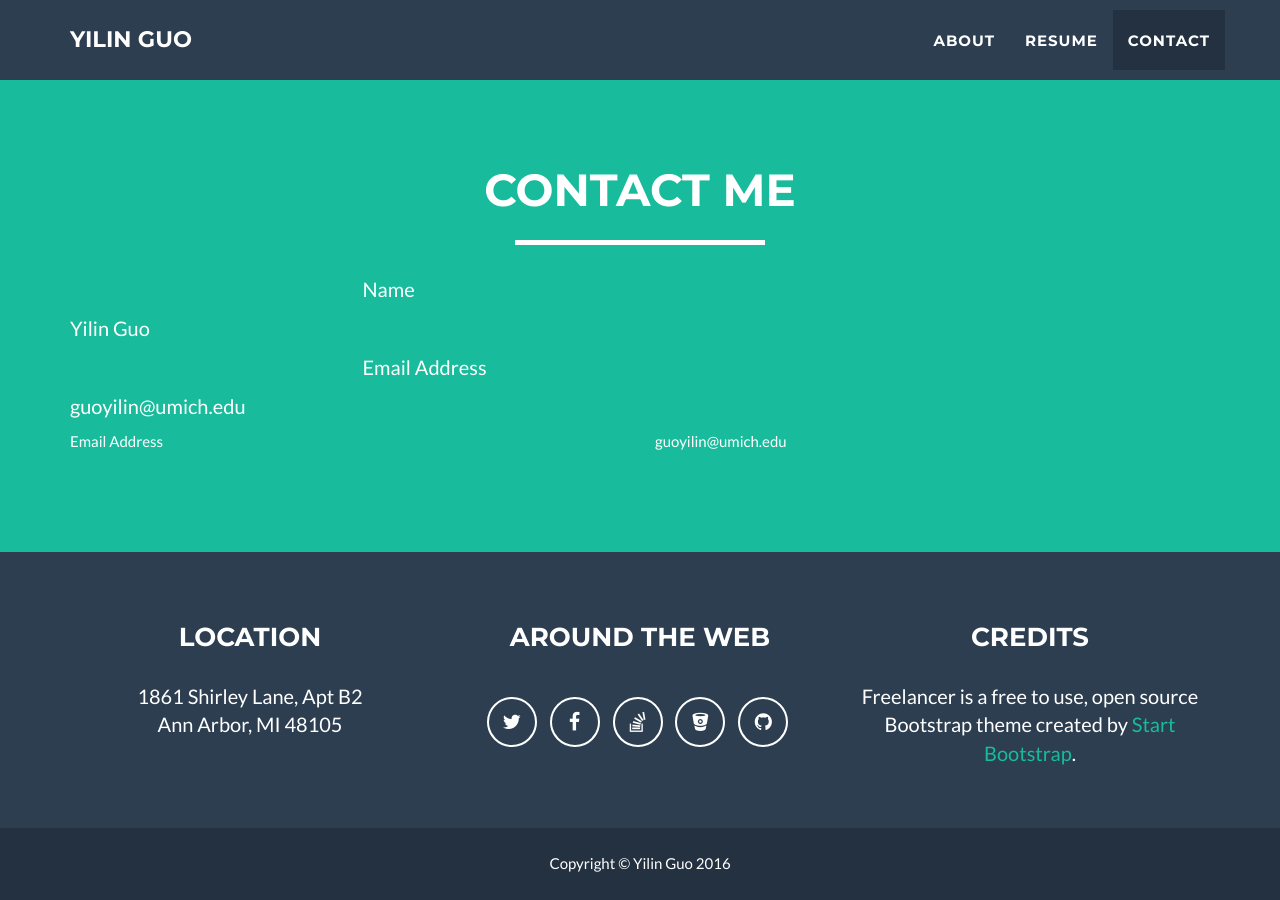
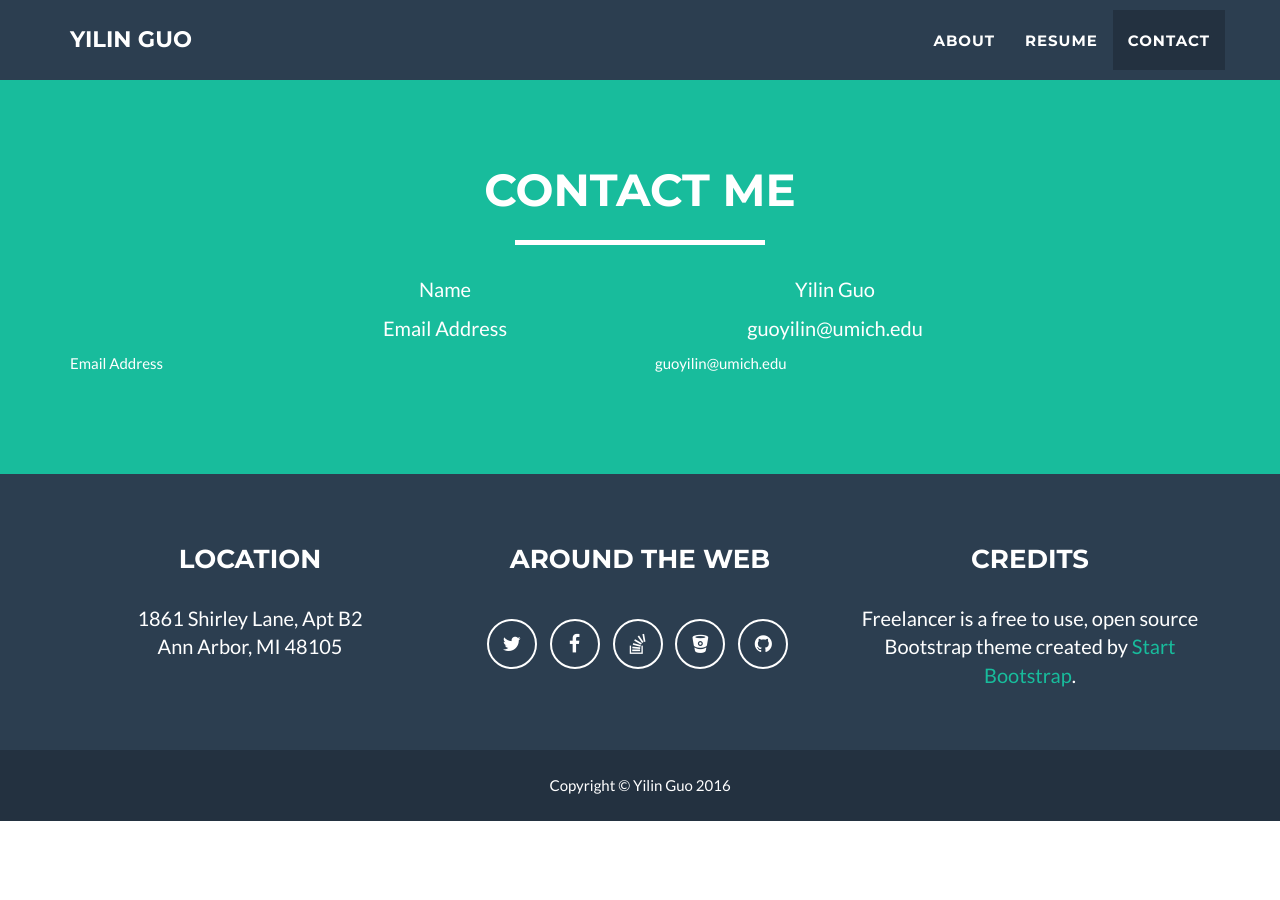
Before and after one commit to YilinGUO/YilinGUO.github.io, a Jekyll site: the page built from index.html, in a window 1280 px wide and 900 px high, scrolled down 2320 px. Built offline with Jekyll 4.4.1, drawn with Linux system fonts in a browser that asks for light colours; after the commit the page ends 3141 px from its top, so only the background shows below that.

Commit message:
updated all

```diff
--- a/_includes/contact_static.html
+++ b/_includes/contact_static.html
@@ -8,16 +8,16 @@
 			</div>
 		</div>
 		<div class="row">
-				<div class="col-lg-6 col-lg-offset-3">
+				<div class="col-lg-4 col-lg-offset-2 text-center">
                     <p>Name</p>
                 </div>
-                <div class="col-lg-6">
+                <div class="col-lg-4 text-center">
                     <p>Yilin Guo </p>
                 </div>
-                <div class="col-lg-6 col-lg-offset-3">
+                <div class="col-lg-4 col-lg-offset-2 text-center">
                     <p>Email Address</p>
                 </div>
-                <div class="col-lg-6">
+                <div class="col-lg-4 text-center">
                     <p>guoyilin@umich.edu </p>
                 </div>
         </div>
```
